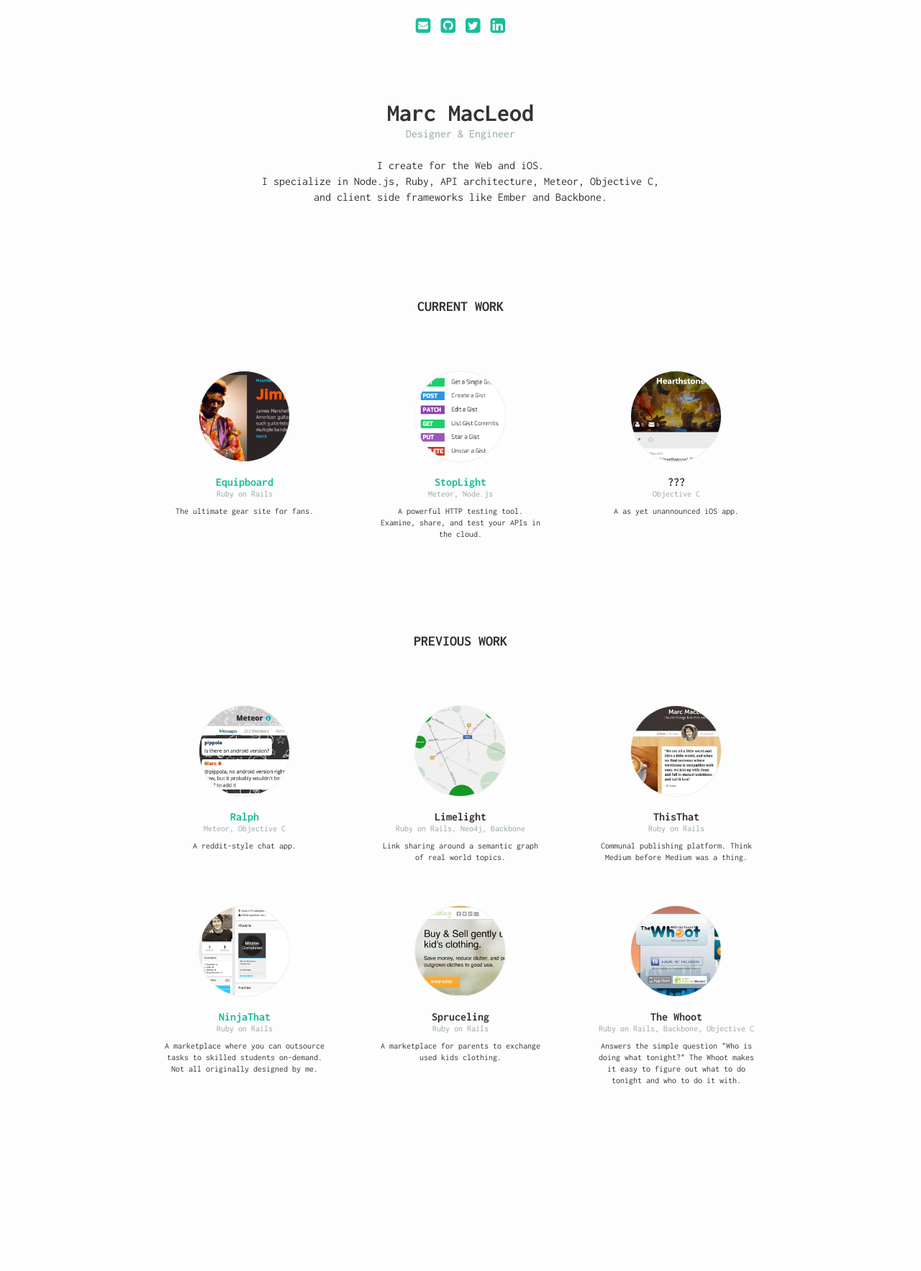
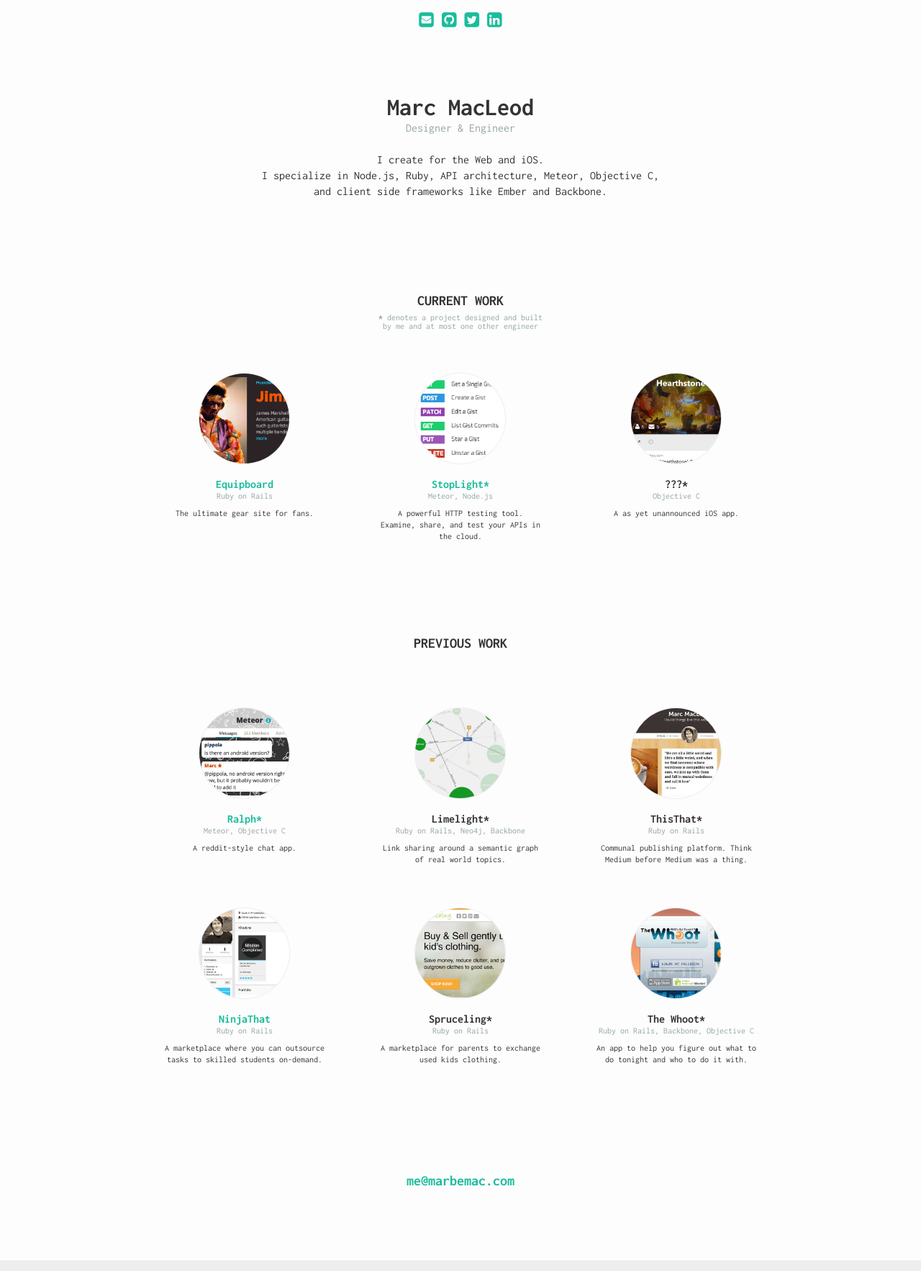
Before and after one commit to marbemac/marbemac.github.io, a Jekyll site: the page built from index.html, in a window 1280 px wide. Shown: the whole page at 72% size. Built offline with Jekyll 4.4.1, drawn with Linux system fonts in a browser that asks for light colours; nearby versions of some CDN libraries; before the commit the page ends 1517 px from its top, so only the background shows below that.

Commit message:
media queries and footer

```diff
--- a/css/main.css
+++ b/css/main.css
@@ -1,7 +1,13 @@
+html {
+  font-size: 62.5%; }
+
 body {
   background: #FDFDFD;
   font-family: 'Inconsolata';
-  color: #333; }
+  color: #333;
+  border-bottom: 15px solid #EEE;
+  padding: 0;
+  margin: 0; }
 
 ul {
   list-style: none;
@@ -17,7 +23,8 @@ a {
     color: #16a085; }
 
 h1 {
-  font-size: 34px; }
+  font-size: 34px;
+  font-size: 3.4rem; }
 
 .page-content > .wrap {
   max-width: 900px;
@@ -31,30 +38,47 @@ h1 {
   .social-strip li {
     display: inline-block;
     margin: 0 3px;
-    font-size: 24px; }
+    font-size: 24px;
+    font-size: 2.4rem; }
 
 .title {
-  margin: 75px 0 0 0; }
+  margin: 75px 0 0 0;
+  margin: 7.5rem 0 0 0; }
 
 .subtitle {
   color: #95a5a6;
   margin: 3px 0 25px 0;
+  margin: 0.3rem 0 2.5rem 0;
   font-weight: normal;
-  font-size: 16px; }
+  font-size: 16px;
+  font-size: 1.6rem; }
 
 .bio {
   font-size: 16px;
+  font-size: 1.6rem;
   font-weight: normal;
   line-height: 22px;
+  line-height: 2.2rem;
   max-width: 560px;
-  margin: auto; }
+  margin: auto;
+  padding: 0 1rem; }
 
 .home-section {
   margin-top: 110px;
+  margin-top: 11rem;
   overflow: hidden; }
   .home-section > h3 {
     font-size: 20px;
+    font-size: 2rem;
     text-transform: uppercase; }
+
+.home-section_subtitle {
+  font-size: 12px;
+  font-size: 1.2rem;
+  color: #95a5a6;
+  margin: -13px auto 0 auto;
+  margin: -1.3rem auto 0 auto;
+  max-width: 240px; }
 
 .portfolio-item {
   width: 33.33%;
@@ -66,21 +90,44 @@ h1 {
     border-radius: 50%;
     box-shadow: 0 0 2px rgba(0, 0, 0, 0.2);
     margin: auto;
-    overflow: hidden; }
+    overflow: hidden;
+    display: block; }
     .portfolio-item .image img {
       width: 100%;
       height: 100%; }
   .portfolio-item .name {
     font-weight: bold;
     font-size: 16px;
+    font-size: 1.6rem;
     margin: 20px 0 2px 0;
+    margin: 2rem 0 0.2rem 0;
     display: block; }
   .portfolio-item .tech {
     font-size: 12px;
+    font-size: 1.2rem;
     margin-bottom: 10px;
+    margin-bottom: 1rem;
     color: #95a5a6; }
   .portfolio-item p {
     font-size: 12px;
+    font-size: 1.2rem;
     max-width: 225px;
     margin: auto;
-    line-height: 16px; }
+    line-height: 16px;
+    line-height: 1.6rem; }
+
+.footer {
+  margin: 150px 0 100px 0;
+  margin: 15rem 0 10rem 0; }
+
+.footer-me {
+  font-size: 20px;
+  font-size: 2rem;
+  font-weight: bold; }
+
+@media screen and (max-width: 600px) {
+  html {
+    font-size: 53%; }
+
+  .portfolio-item {
+    width: 100%; } }
--- a/index.html
+++ b/index.html
@@ -28,11 +28,12 @@ layout: default
 <div class='home-section'>
 
   <h3>Current Work</h3>
+  <div class='home-section_subtitle'><b>*</b> denotes a project designed and built by me and at most one other engineer</div>
 
   <div class='portfolio-item'>
-    <div class='image'>
+    <a class='image' href='http://equipboard.com' target='_blank'>
       <img src='/images/portfolio-equipboard.jpg' />
-    </div>
+    </a>
     <a class='name' href='http://equipboard.com' target='_blank'>Equipboard</a>
     <div class='tech'>Ruby on Rails</div>
     <p>
@@ -41,10 +42,10 @@ layout: default
   </div>
 
   <div class='portfolio-item'>
-    <div class='image'>
+    <a class='image' href='http://stoplight.io' target='_blank'>
       <img src='/images/portfolio-stoplight.jpg' />
-    </div>
-    <a class='name' href='http://stoplight.io' target='_blank'>StopLight</a>
+    </a>
+    <a class='name' href='http://stoplight.io' target='_blank'>StopLight*</a>
     <div class='tech'>Meteor, Node.js</div>
     <p>
       A powerful HTTP testing tool. Examine, share, and test your APIs in the cloud.
@@ -55,7 +56,7 @@ layout: default
     <div class='image'>
       <img src='/images/portfolio-mystery.jpg' />
     </div>
-    <div class='name'>???</div>
+    <div class='name'>???*</div>
     <div class='tech'>Objective C</div>
     <p>
       A as yet unannounced iOS app.
@@ -69,10 +70,10 @@ layout: default
   <h3>Previous Work</h3>
 
   <div class='portfolio-item'>
-    <div class='image'>
+    <a class='image' href='https://itunes.apple.com/us/app/ralph-chat/id782873767' target='_blank'>
       <img src='/images/portfolio-ralph.jpg' />
-    </div>
-    <a class='name' href='https://itunes.apple.com/us/app/ralph-chat/id782873767' target='_blank'>Ralph</a>
+    </a>
+    <a class='name' href='https://itunes.apple.com/us/app/ralph-chat/id782873767' target='_blank'>Ralph*</a>
     <div class='tech'>Meteor, Objective C</div>
     <p>
       A reddit-style chat app.
@@ -83,7 +84,7 @@ layout: default
     <div class='image'>
       <img src='/images/portfolio-limelight.jpg' />
     </div>
-    <div class='name'>Limelight</div>
+    <div class='name'>Limelight*</div>
     <div class='tech'>Ruby on Rails, Neo4j, Backbone</div>
     <p>
       Link sharing around a semantic graph of real world topics.
@@ -94,7 +95,7 @@ layout: default
     <div class='image'>
       <img src='/images/portfolio-thisthat.jpg' />
     </div>
-    <div class='name'>ThisThat</div>
+    <div class='name'>ThisThat*</div>
     <div class='tech'>Ruby on Rails</div>
     <p>
       Communal publishing platform. Think Medium before Medium was a thing.
@@ -102,13 +103,13 @@ layout: default
   </div>
 
   <div class='portfolio-item'>
-    <div class='image'>
+    <a class='image' href='http://www.ninjathat.com/' target='_blank'>
       <img src='/images/portfolio-ninjathat.jpg' />
-    </div>
+    </a>
     <a class='name' href='http://www.ninjathat.com/' target='_blank'>NinjaThat</a>
     <div class='tech'>Ruby on Rails</div>
     <p>
-      A marketplace where you can outsource tasks to skilled students on-demand. Not all originally designed by me.
+      A marketplace where you can outsource tasks to skilled students on-demand.
     </p>
   </div>
 
@@ -116,7 +117,7 @@ layout: default
     <div class='image'>
       <img src='/images/portfolio-spruceling.jpg' />
     </div>
-    <div class='name'>Spruceling</div>
+    <div class='name'>Spruceling*</div>
     <div class='tech'>Ruby on Rails</div>
     <p>
       A marketplace for parents to exchange used kids clothing.
@@ -127,12 +128,15 @@ layout: default
     <div class='image'>
       <img src='/images/portfolio-thewhoot.jpg' />
     </div>
-    <div class='name'>The Whoot</div>
+    <div class='name'>The Whoot*</div>
     <div class='tech'>Ruby on Rails, Backbone, Objective C</div>
     <p>
-      Answers the simple question "Who is doing what tonight?"
-      The Whoot makes it easy to figure out what to do tonight and who to do it with.
+      An app to help you figure out what to do tonight and who to do it with.
     </p>
   </div>
 
 </div>
+
+<div class='footer'>
+  <a href='mailto:me@marbemac.com' class='footer-me'>me@marbemac.com</a>
+</div>
```
Also changed, not shown: css/main.scss (+56 -0 lines).
